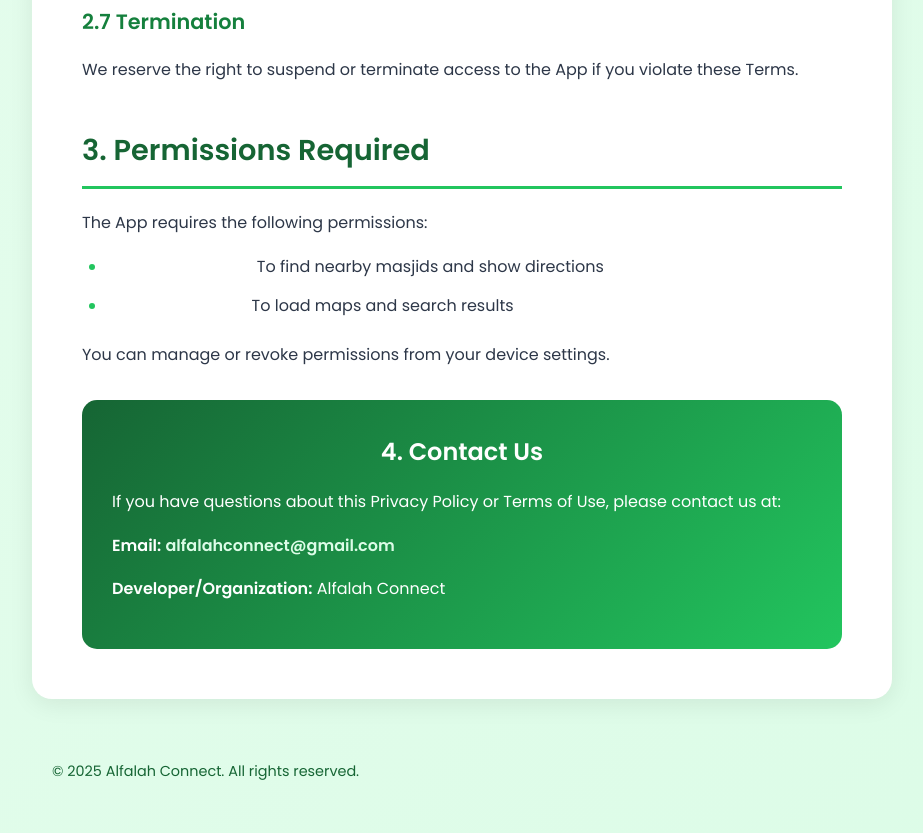
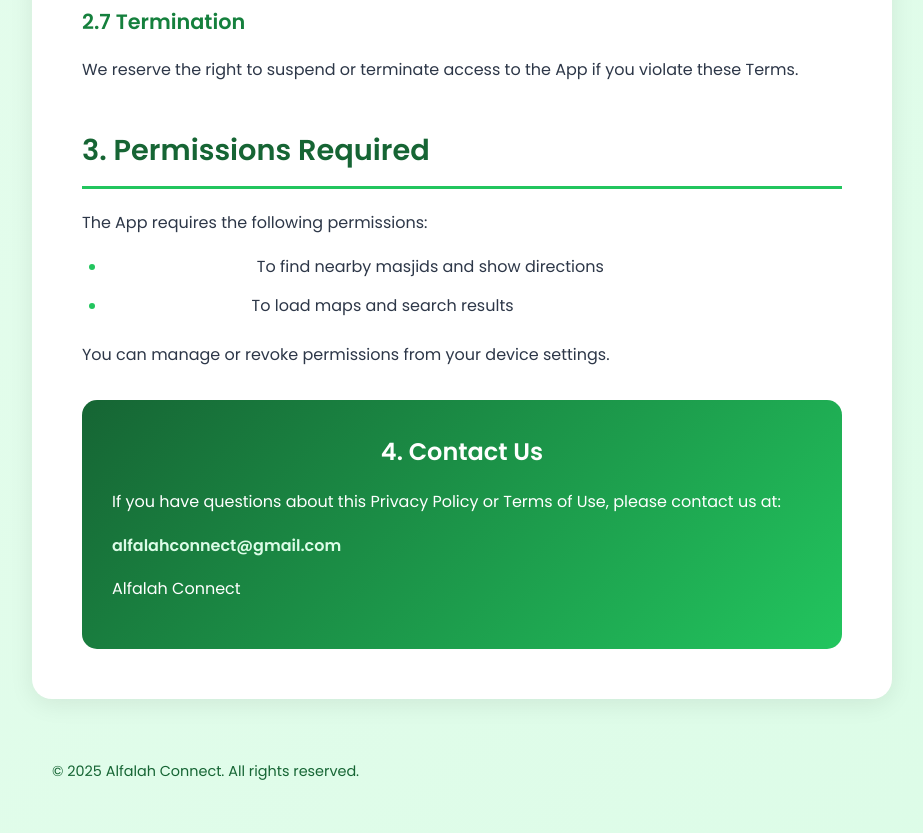
Before and after one commit to SheryHub/Alfalah-Connect-Privacy-Page, a plain HTML site: page index.html in a window 1280 px wide. Shown: the part 3295-4128 px from the top of the page, without its empty margins (178-1101 px from the left). Drawn offline with Linux system fonts and the light colour scheme.

Commit message:
Removed and Test

```diff
--- a/index.html
+++ b/index.html
@@ -274,8 +274,8 @@
             <div class="contact-section">
                 <h3>4. Contact Us</h3>
                 <p>If you have questions about this Privacy Policy or Terms of Use, please contact us at:</p>
-                <p><span style="color: white;"><strong>Email:</strong></span> <a href="mailto:alfalahconnect@gmail.com">alfalahconnect@gmail.com</a></p>
-                <p><span style="color: white;"><strong>Developer/Organization:</strong></span> Alfalah Connect</p>
+                <p> <a href="mailto:alfalahconnect@gmail.com">alfalahconnect@gmail.com</a></p>
+                <p> Alfalah Connect</p>
             </div>
         </div>
 
```
